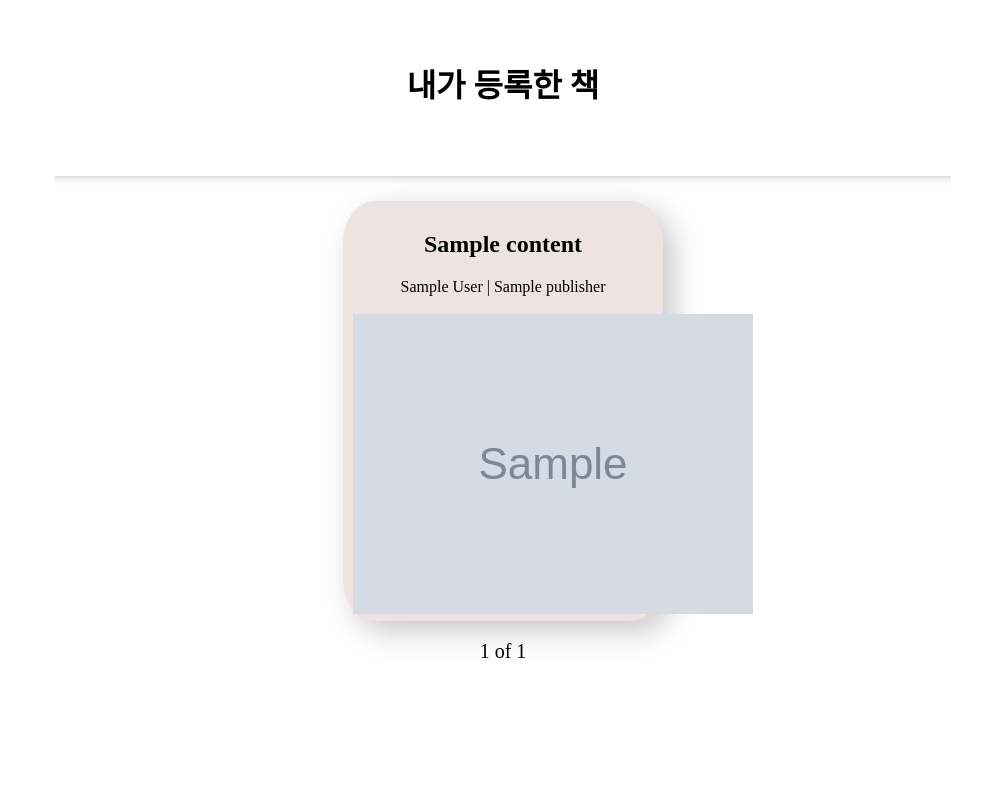
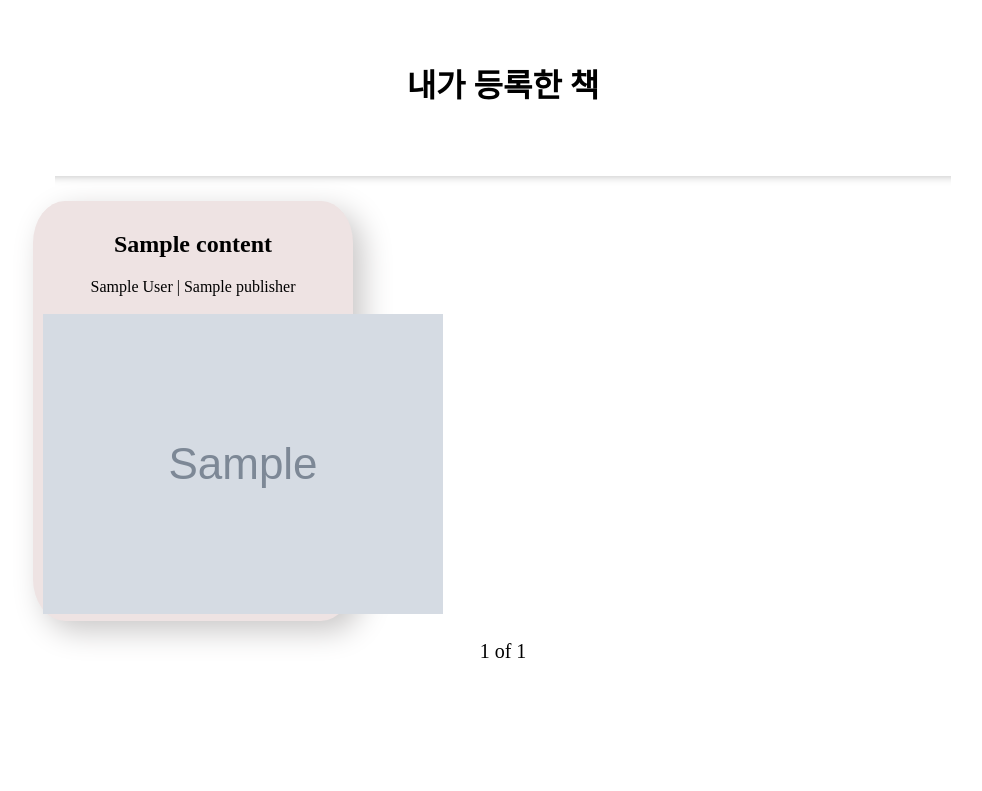
Before and after one commit to ji-vvon/Likelion-Autumnthon, a Django app: template book/templates/mybook.html in a window 1280 px wide. Shown: the part 205-996 px from the top of the page, without its empty margins (137-1119 px from the left). Run offline with Django 3.2, Linux system fonts and the light colour scheme; the template is opened without the code that fills it: most values are stand-ins (such as "Sample title", 1, 10 or a date in 2020); grey boxes marked "Sample" are stand-in pictures; some web fonts are replaced.

Commit message:
책 공간 크기 수정

```diff
--- a/book/static/css/rental_main.css
+++ b/book/static/css/rental_main.css
@@ -9,11 +9,14 @@ body {
   }
 
   .body {
-    margin: 0 10%;
+    margin-left: 10%;
+    margin-right: 10%;
     display: inline-block;
     color: rgb(0, 0, 0);
-    padding:0 3%;
     text-align: center;
+
+    /* background: green; */
+    width: 75%;
   }
 
 
```
